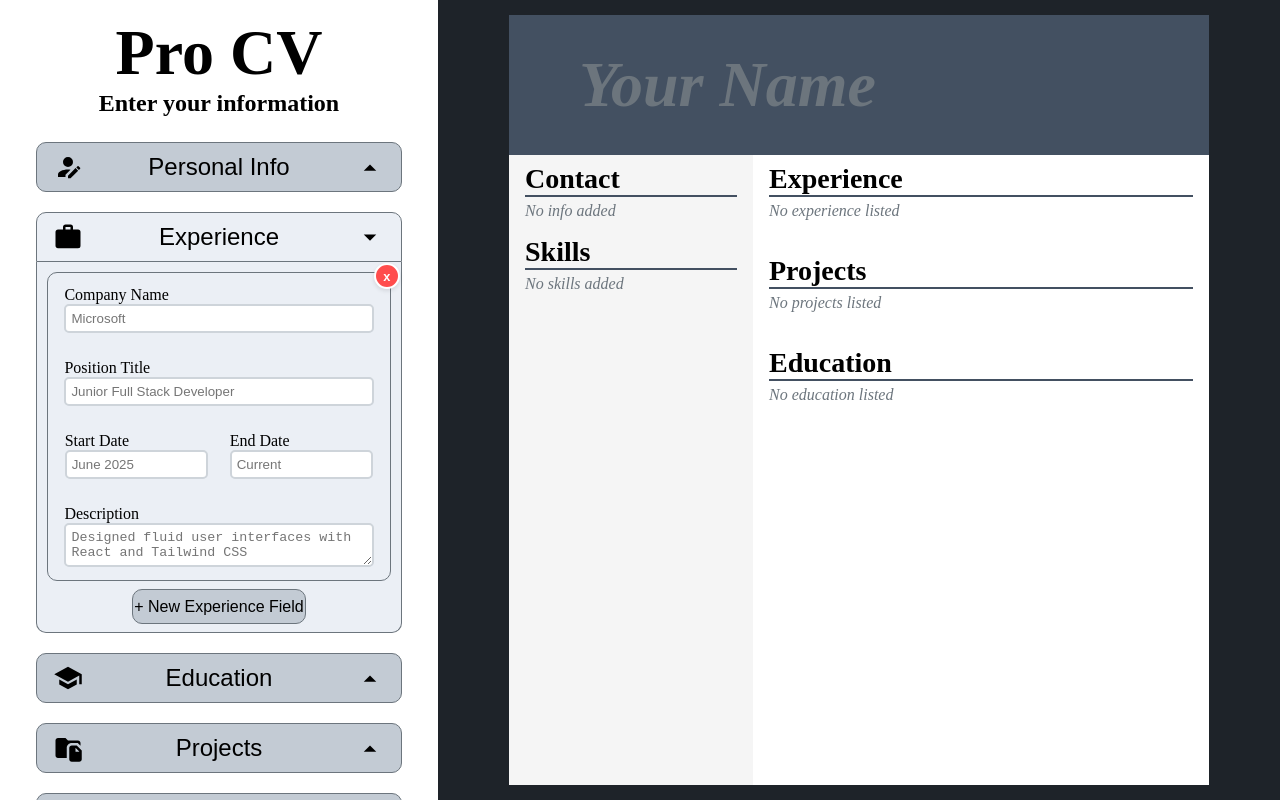
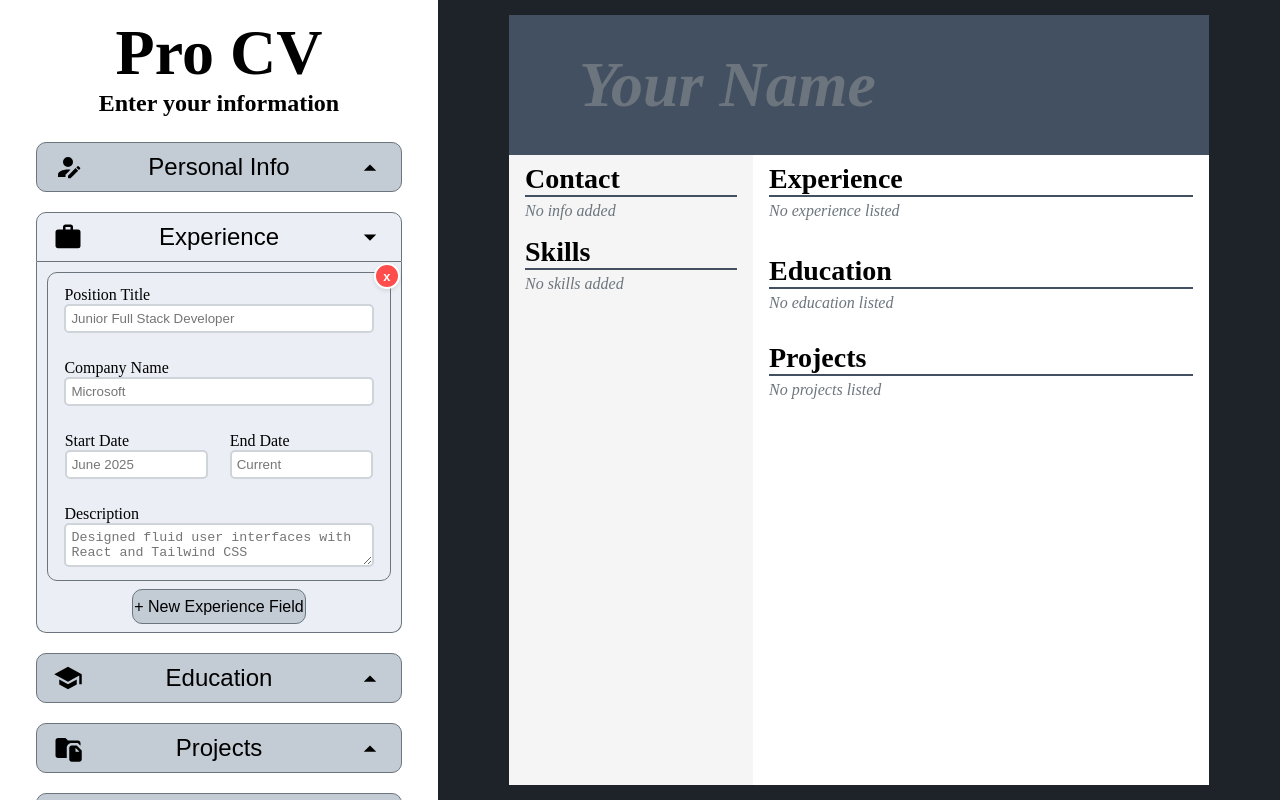
Before and after one commit to devchap8/cv-application, a React (Vite) app: page / in a window 1280 px wide. Both pictures are taken after a click on the button "Experience". Built offline with nearby package versions, Linux system fonts and the light colour scheme.

Commit message:
Tweak layout slightly

```diff
--- a/src/components/cv-education.jsx
+++ b/src/components/cv-education.jsx
@@ -7,8 +7,8 @@ export default function CvEducation({self}) {
                 <p className="cvEntryTitleSecond">{self.school}</p>
             </h3>
             <div className="cvEntryMuted">
-                {self.gpa !== null && self.gpa !== "" && `GPA: ${self.gpa}`}
-                {self.gpa !== null && self.gpa !== "" && self.gradYear !== null && self.gradYear !== "" && ", "}&nbsp;
+                {self.gpa !== null && self.gpa !== "" && `${self.gpa}`}
+                {self.gpa !== null && self.gpa !== "" && self.gradYear !== null && self.gradYear !== "" && <p>, &nbsp;</p>}
                 {self.gradYear !== null && self.gradYear !== "" && self.gradYear}
             </div>
         </div>
--- a/src/components/cv-main.jsx
+++ b/src/components/cv-main.jsx
@@ -18,19 +18,19 @@ export default function CvMain({experienceList, projectList, educationList}) {
                 )}
             </div>
             <div className="cvMainSect">
+                <CvTitle text="Education"></CvTitle>
+                {checkEmptyList(educationList) && <div className="nullInfo">No education listed</div>}
+                {educationList.map(edu =>
+                    <CvEducation key={edu.id} self={edu}></CvEducation>
+                )}
+            </div>
+            <div className="cvMainSect">
                 <CvTitle text="Projects"></CvTitle>
                 {checkEmptyList(projectList) && <div className="nullInfo">No projects listed</div>}
                 {projectList.map(proj =>
                     <CvProject key={proj.id} self={proj}></CvProject>
                 )}
             </div>
-            <div className="cvMainSect">
-                <CvTitle text="Education"></CvTitle>
-                {checkEmptyList(educationList) && <div className="nullInfo">No education listed</div>}
-                {educationList.map(edu =>
-                    <CvEducation key={edu.id} self={edu}></CvEducation>
-                )}
-            </div>
         </div>
     )
 }
--- a/src/components/education.jsx
+++ b/src/components/education.jsx
@@ -2,22 +2,22 @@ export default function Education({uuid, remove, handleChange}) {
     return (
         <div className="subform">
             <button type="button" className="deleteButton" onClick={remove}>x</button>
+            <label htmlFor={`degree${uuid}`} className="fullLineLabel">
+                Degree
+                <input type="text" id={`degree${uuid}`} name={`degree${uuid}`} placeholder="Computer Science B.S." onChange={(e) => handleChange(e, uuid, "degree")}></input>
+            </label>
             <label htmlFor={`schoolName${uuid}`} className="fullLineLabel">
                 School Name
                 <input type="text" id={`schoolName${uuid}`} name={`schoolName${uuid}`} placeholder="Harvard University" onChange={(e) => handleChange(e, uuid, "school")}></input>
             </label>
-            <label htmlFor={`degree${uuid}`} className="fullLineLabel">
-                Degree
-                <input type="text" id={`degree${uuid}`} name={`degree${uuid}`} placeholder="Computer Science B.S." onChange={(e) => handleChange(e, uuid, "degree")}></input>
+            <label htmlFor={`gpa${uuid}`}>
+                GPA
+                <input type="text" id={`gpa${uuid}`} name={`gpa${uuid}`} placeholder="3.7" onChange={(e) => handleChange(e, uuid, "gpa")}></input>
             </label>
             <label htmlFor={`gradYear${uuid}`}>
                 Graduation Year
                 <input type="text" id={`gradYear${uuid}`} name={`gradYear${uuid}`} placeholder="2025" onChange={(e) => handleChange(e, uuid, "gradYear")}></input>
             </label>
-            <label htmlFor={`gpa${uuid}`}>
-                GPA
-                <input type="text" id={`gpa${uuid}`} name={`gpa${uuid}`} placeholder="3.7" onChange={(e) => handleChange(e, uuid, "gpa")}></input>
-            </label>
         </div>
     )
 }
--- a/src/components/experience.jsx
+++ b/src/components/experience.jsx
@@ -2,13 +2,13 @@ export default function Experience({uuid, remove, handleChange}) {
     return (
         <div className="subform">
             <button type="button" className="deleteButton" onClick={remove}>x</button>
+            <label htmlFor={`jobTitle${uuid}`} className="fullLineLabel">
+                Position Title
+                <input type="text" id={`jobTitle${uuid}`} name={`jobTitle${uuid}`} placeholder="Junior Full Stack Developer" onChange={(e) => handleChange(e, uuid, "positionTitle")}></input>
+            </label>
             <label htmlFor={`companyName${uuid}`} className="fullLineLabel">
                 Company Name
                 <input type="text" id={`companyName${uuid}`} name={`companyName${uuid}`} placeholder="Microsoft" onChange={(e) => handleChange(e, uuid, "companyName")}></input>
-            </label>
-            <label htmlFor={`jobTitle${uuid}`} className="fullLineLabel">
-                Position Title
-                <input type="text" id={`jobTitle${uuid}`} name={`jobTitle${uuid}`} placeholder="Junior Full Stack Developer" onChange={(e) => handleChange(e, uuid, "positionTitle")}></input>
             </label>
             <label htmlFor={`startDate${uuid}`}>
                 Start Date
--- a/src/components/form-section.jsx
+++ b/src/components/form-section.jsx
@@ -41,19 +41,19 @@ export default function FormSection({display, id, handleChange, addButtonAction,
         <form className={display ? "" : "hidden"}>
             <label htmlFor="fullName" className="fullLineLabel">
                 Name
-                <input type="text" id="fullName" name="fullName" placeholder='John Smith' defaultValue="John Smith" onChange={(e) => handleChange(e, "name")}></input>
+                <input type="text" id="fullName" name="fullName" placeholder='John Smith' onChange={(e) => handleChange(e, "name")}></input>
+            </label>
+            <label htmlFor="email">
+                Email
+                <input type="email" name="email" id="email" placeholder='email@example.com' onChange={(e) => handleChange(e, "email")}></input>
             </label>
             <label htmlFor="phoneNumber">
                 Phone Number
                 <input type="tel" id="phoneNumber" name="phoneNumber" placeholder='(999) 123-4567' onChange={(e) => handleChange(e, "phone")}></input>
             </label>
-            <label htmlFor="email">
-                Email
-                <input type="email" name="email" id="email" placeholder='email@example.com' onChange={(e) => handleChange(e, "email")}></input>
-            </label>
             <label htmlFor="location" className="fullLineLabel">
                 Location
-                <input type="text" id="location" name="location" placeholder='New York City, New York, USA' onChange={(e) => handleChange(e, "location")}></input>
+                <input type="text" id="location" name="location" placeholder='New York City, USA' onChange={(e) => handleChange(e, "location")}></input>
             </label>
             <label htmlFor="website" className="fullLineLabel">
                 Website Link
```
